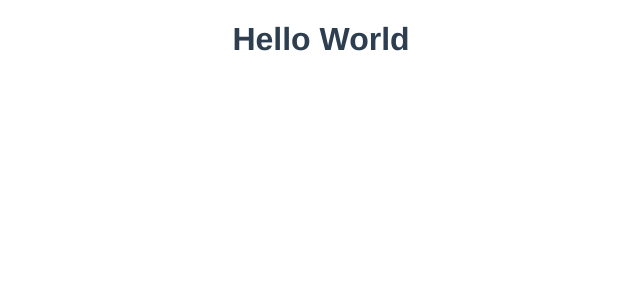
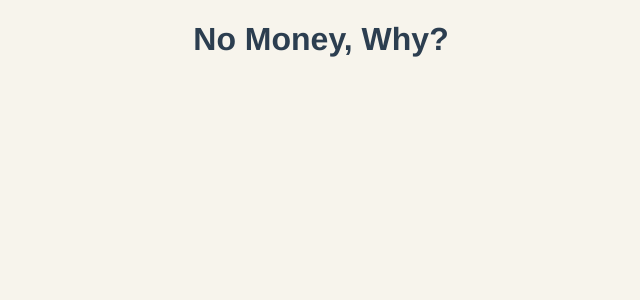
Before and after one commit to debjeanlee/nomoneywhy, a Vue app: page / in a window 1280 px wide. Shown: the top 300 px of the page, without its empty margins (319-959 px from the left). Built offline with nearby package versions, Linux system fonts and the light colour scheme.

Commit message:
global color variables setup

```diff
--- a/src/App.vue
+++ b/src/App.vue
@@ -1,21 +1,24 @@
 <template>
-  <h1>Hello World</h1>
+  <Header />
 </template>
 
 <script>
+import Header from './components/header/Header'
+
 export default {
   name: 'App',
-
+  components: { Header }
 }
 </script>
 
 <style lang="scss">
-@import './assets/css/variables.scss';
-
-#app {
+body {
   font-family: Avenir, Helvetica, Arial, sans-serif;
   text-align: center;
   color: $navy;
   margin: 0;
+  padding: 0;
+  background-color: $white;
 }
+
 </style>
--- a/src/components/header/Header.vue
+++ b/src/components/header/Header.vue
@@ -1,6 +1,6 @@
 <template>
-    <div>
-
+    <div class="title">
+        <h1>No Money, Why?</h1>
     </div>
 </template>
 
--- /dev/null
+++ b/vue.config.js
@@ -0,0 +1,11 @@
+module.exports = {
+    css: {
+      loaderOptions: {
+        scss: {
+          additionalData: `
+            @import "./src/assets/css/variables.scss";
+          `
+        }
+      }
+    }
+  };
```
